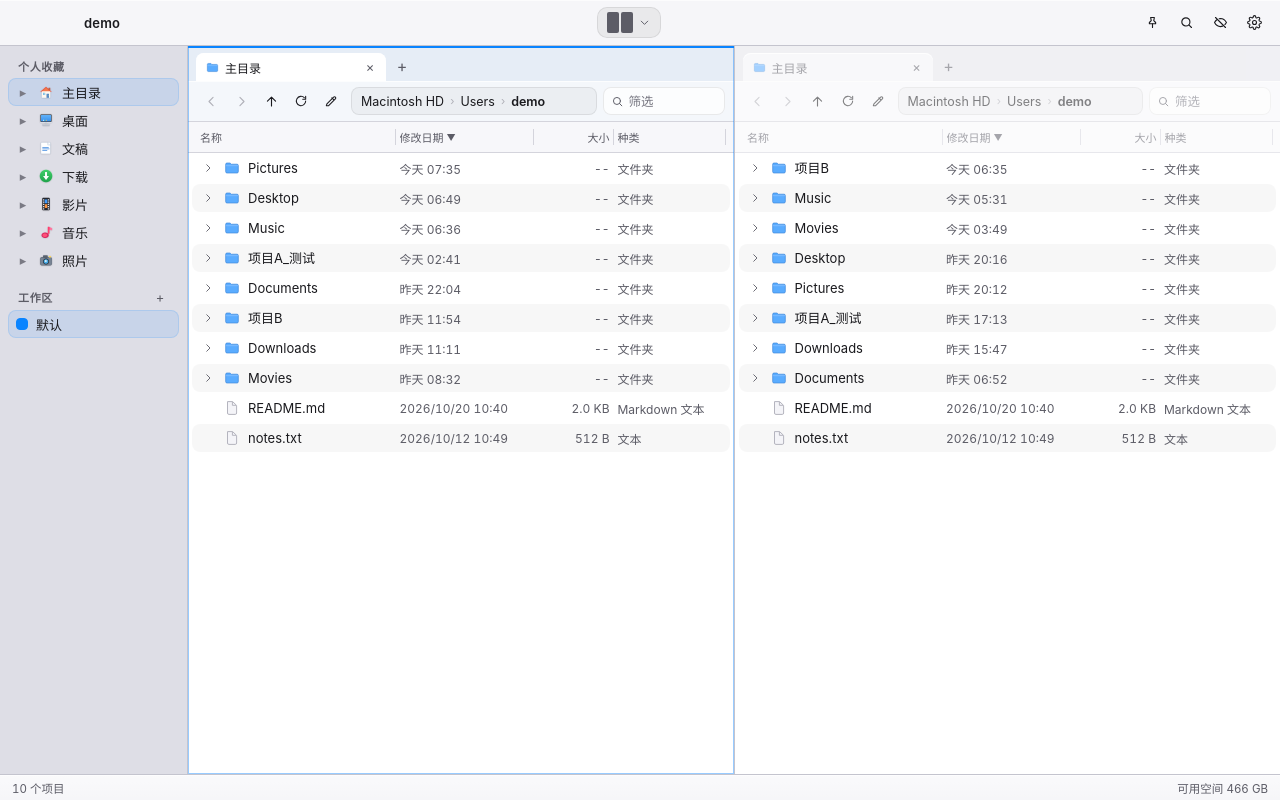
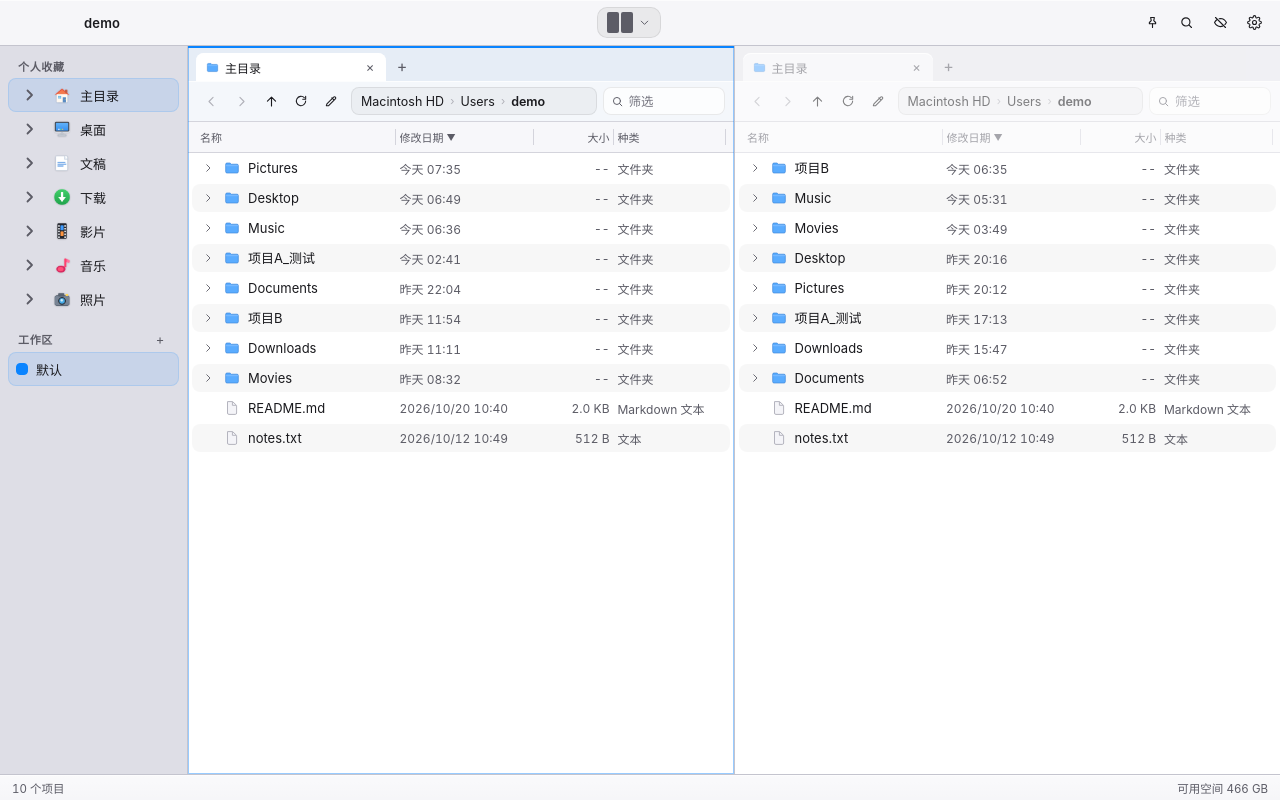
Before and after one commit to banduoba/bento, a React (Vite) app: page / in a window 1280 px wide. Built offline with nearby package versions, Linux system fonts and the light colour scheme.

Commit message:
Improve sidebar disclosure and icon sizing

```diff
--- a/src/components/Sidebar.jsx
+++ b/src/components/Sidebar.jsx
@@ -28,7 +28,7 @@ const favoriteIcons = {
 
 function SystemIcon({ src, template }) {
   const kind = template ? 'sb-template-icon' : 'sb-color-icon'
-  return <img className={`sb-system-icon ${kind}`} src={src} width={16} height={16} alt="" draggable={false} />
+  return <img className={`sb-system-icon ${kind}`} src={src} width={20} height={20} alt="" draggable={false} />
 }
 
 // Finder / QSpace 侧边栏用独立彩色字形。iconForFile 对 Desktop、Downloads 等
@@ -44,7 +44,7 @@ function FavoriteIcon({ favorite, native }) {
   const src = bundledFavoriteSrc(favorite)
   if (src) return <SystemIcon src={src} template={false} />
   if (native?.icon) return <SystemIcon src={native.icon} template={!!native.template} />
-  return <IconFolder size={15} />
+  return <IconFolder size={20} />
 }
 
 const trace = (m) => invoke('log_debug', { msg: m }).catch(() => {})
@@ -98,7 +98,18 @@ function FavItem({ icon, label, path, removable, active, dropping, setDropKey, o
           onMouseDown={(e) => { e.preventDefault(); e.stopPropagation() }}
           onKeyDown={(e) => e.stopPropagation()}
           onClick={(e) => { e.stopPropagation(); onToggle() }}
-        ><span aria-hidden="true">{expanded ? '▾' : '▸'}</span></button>
+        >
+          <svg
+            className="sb-disclosure-icon"
+            width="16"
+            height="16"
+            viewBox="0 0 16 16"
+            aria-hidden="true"
+            focusable="false"
+          >
+            <path d="M5.5 3.5 L10 8 L5.5 12.5" />
+          </svg>
+        </button>
       ) : <span className="sb-disclosure-space" />}
       {icon}
       <span className="sb-label">{label}</span>
@@ -135,7 +146,7 @@ function FolderBranch({ id, tree, branches, parent = null, leaf = false, depth =
           branches={branches}
           leaf={entry.is_symlink}
           depth={depth + 1}
-          icon={<IconFolder size={16} />}
+          icon={<IconFolder size={20} />}
           label={entry.name}
           path={entry.path}
           removable={false}
@@ -285,7 +296,7 @@ export default function Sidebar({
         id={`home:${home}`} tree={tree} branches={branches} focusedPath={focusedPath}
         icon={home
           ? <SystemIcon src={homeIcon} template={false} />
-          : <IconHouse size={15} />}
+          : <IconHouse size={20} />}
         label="主目录"
         path={home}
         removable={false}
@@ -322,7 +333,7 @@ export default function Sidebar({
               key={v.path}
               icon={getCachedIcon(v.path)?.icon
                 ? <SystemIcon src={getCachedIcon(v.path).icon} template={!!getCachedIcon(v.path).template} />
-                : <IconDrive size={15} />}
+                : <IconDrive size={20} />}
               label={v.name}
               path={v.path}
               removable={false}
--- a/src/styles.css
+++ b/src/styles.css
@@ -364,8 +364,8 @@ input, textarea {
   display: flex;
   align-items: center;
   gap: 8px;
-  min-height: 28px;
-  padding: 4px 8px;
+  min-height: 34px;
+  padding: 3px 8px;
   border-radius: 8px;
   cursor: default;
   white-space: nowrap;
@@ -1934,9 +1934,15 @@ button:focus-visible, .tab:focus-visible, .sb-item:focus-visible {
 .batch-rename-preview .preview-line .new.invalid { color: var(--danger, #c0392b); }
 
 /* Lazy sidebar folder branches: disclosure owns expansion, the row owns navigation. */
-.sb-disclosure, .sb-disclosure-space { width: 14px; min-width: 14px; height: 20px; flex: none; }
-.sb-disclosure { padding: 0; border: 0; background: transparent; color: var(--muted-icon); cursor: pointer; font-size: 13px; line-height: 20px; }
-.sb-disclosure:hover { color: var(--text); background: var(--hover-bg); border-radius: 3px; }
+.sb-disclosure, .sb-disclosure-space { width: 28px; min-width: 28px; height: 28px; flex: none; }
+.sb-disclosure { display: flex; align-items: center; justify-content: center; padding: 0; border: 0; border-radius: 5px; background: transparent; color: var(--text-2); cursor: pointer; }
+.sb-disclosure:hover { color: var(--text); background: var(--hover-bg); }
+.sb-item .sb-disclosure-icon { flex: none; color: inherit; fill: none; stroke: currentColor; stroke-width: 1.8; stroke-linecap: round; stroke-linejoin: round; transform: rotate(0deg); transform-origin: center; transition: transform 120ms; }
+.sb-disclosure[aria-expanded="true"] .sb-disclosure-icon { transform: rotate(90deg); }
+.sidebar .sb-system-icon { width: 20px; height: 20px; }
+@media (prefers-reduced-motion: reduce) {
+  .sb-item .sb-disclosure-icon { transition: none; }
+}
 .sb-label { overflow: hidden; text-overflow: ellipsis; white-space: nowrap; }
 .sb-tree-note { padding: 4px 12px 5px 34px; color: var(--text-2); font-size: 11px; overflow-wrap: anywhere; }
 .sb-tree-note button { display: block; padding: 2px 0; border: 0; background: transparent; color: var(--accent); font-size: inherit; text-align: left; cursor: pointer; }
```
